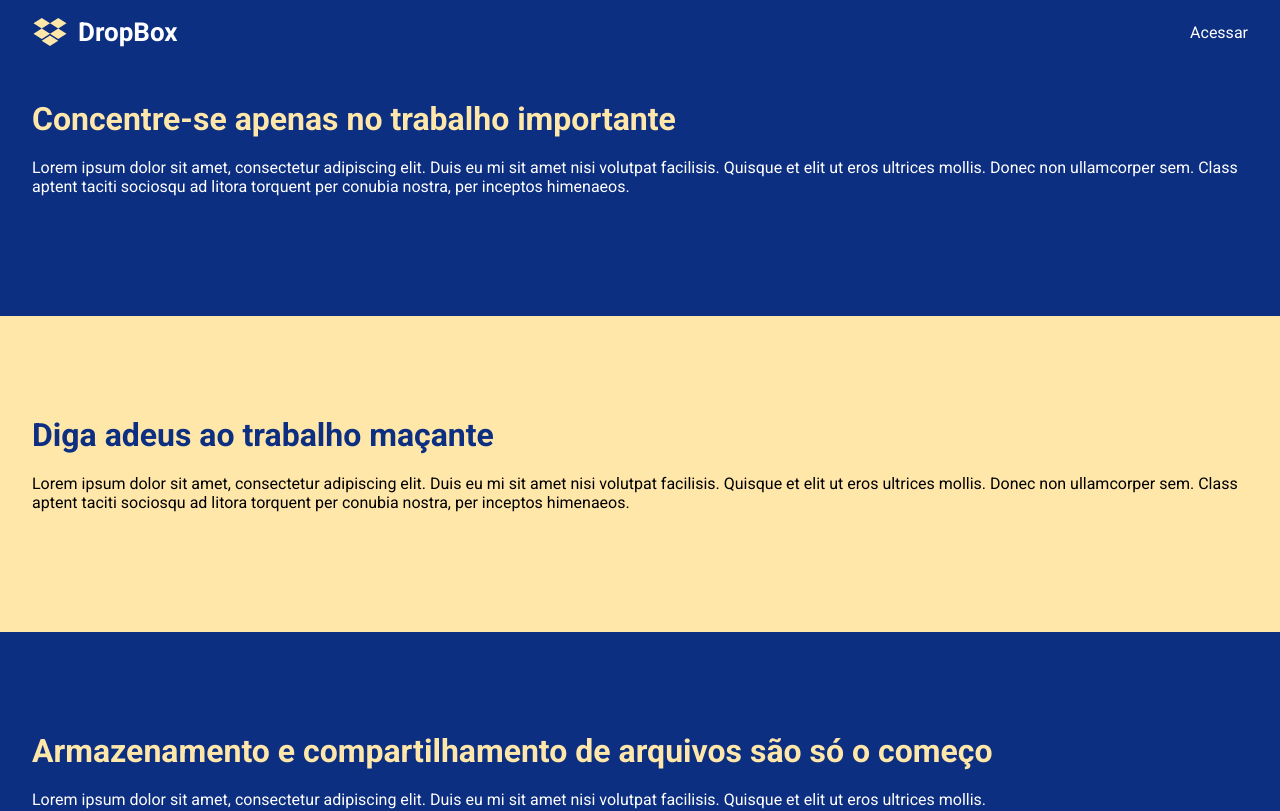
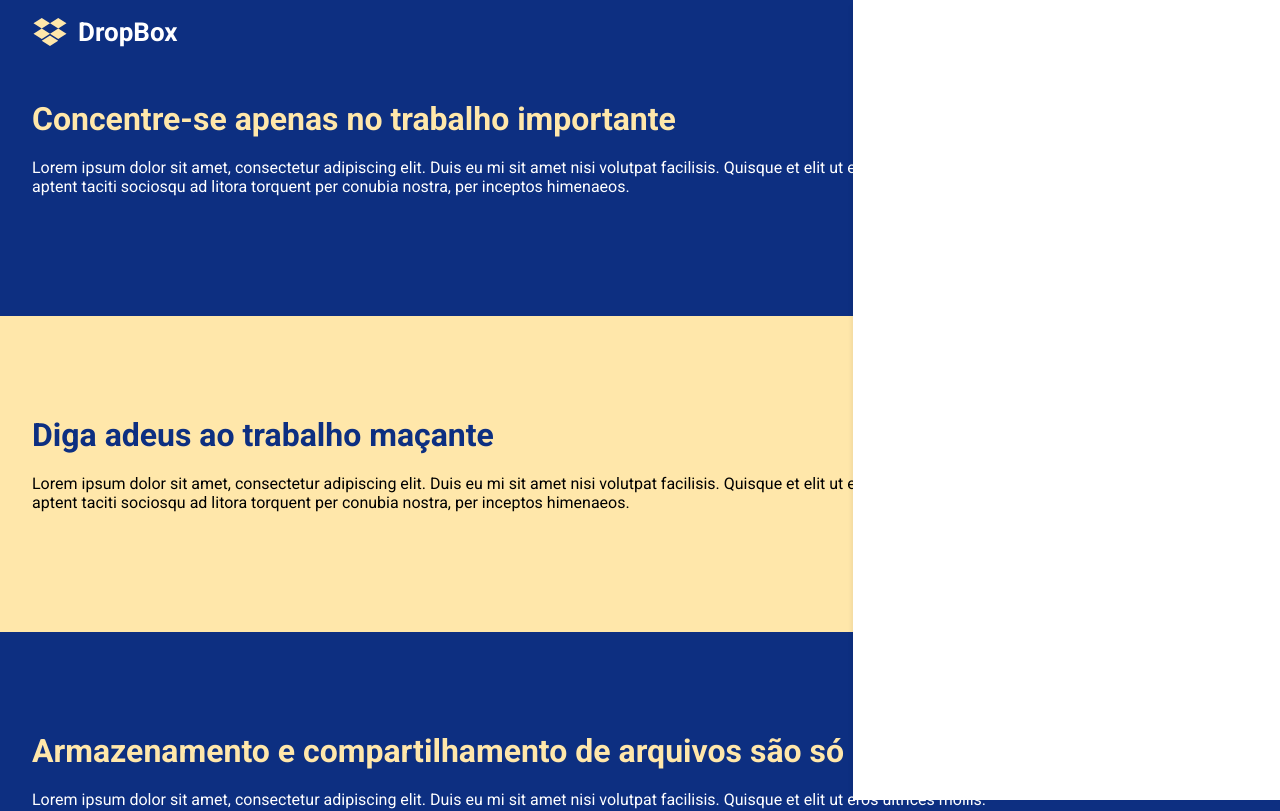
Before and after one commit to viniciusanchieta/learning-reactjs, a React (Create React App) app in the folder ui-create/dropbox-menu/: page / in a window 1280 px wide. Shown: the top 811 px of the page. Built offline with nearby package versions, Linux system fonts and the light colour scheme.

Commit message:
Added sidemenu not style

```diff
--- a/ui-create/dropbox-menu/src/App.tsx
+++ b/ui-create/dropbox-menu/src/App.tsx
@@ -4,6 +4,7 @@
 
 
 import data from './data/';
+import SideMenu from './components/SideMenu';
 
 function App() {
   return (
@@ -33,6 +34,8 @@
         title={data[4].title}
         description={data[4].description}
       />
+
+      <SideMenu />
       <GlobalStyles />
     </>
   );
--- /dev/null
+++ b/ui-create/dropbox-menu/src/components/SideMenu/index.tsx
@@ -0,0 +1,38 @@
+import React, { useEffect, useState } from 'react';
+
+import { Container } from './style';
+
+const scrollThreshold = 300;
+
+const SideMenu: React.FC = ({ children }) => {
+
+    const [scrollY, setScrollY]     = useState(0);
+    const [isActive, setIsActive]   = useState(false);
+
+    useEffect(() => {
+
+        function onScroll(){
+            setScrollY(window.scrollY);
+            setIsActive(false);
+        }
+
+        window.addEventListener('scroll', onScroll);
+
+        return () => window.removeEventListener('scroll', onScroll);
+    }, []);
+
+    const classes = [
+        isActive ? 'open' : '',
+        scrollY <= scrollThreshold ? 'scrollOpen' : '',
+    ];
+
+    const className = classes.join(' ').trim();
+
+    return (
+        <Container className={className}>
+            {children}
+        </Container>
+    );
+}
+
+export default SideMenu;
--- /dev/null
+++ b/ui-create/dropbox-menu/src/components/SideMenu/style.ts
@@ -0,0 +1,33 @@
+import styled from 'styled-components';
+
+export const Container = styled.div`
+    z-index:    10;
+
+    position:   fixed;
+    top:        0;
+    right:      0;
+
+    width:      100%;
+    height:     100%;
+
+    background: var(--color-tertiary);
+
+    @media(min-width: 1024px){
+        width:          calc(100% / 3);
+        box-shadow:     -7px 0 5px -6px rgba(0, 0, 0, 0.075);
+    }
+
+    @media(min-width: 1440px){
+        width:          calc(480px + ((100vw - 1440px) / 2));
+    }
+
+    transform: translateX(100%);
+    transition: 1s all;
+
+    @media(min-width: 1024px){
+        &.scrollOpen{
+            transform: translateX(0);
+            transition: 1s all;
+        }
+    }
+`;
```
